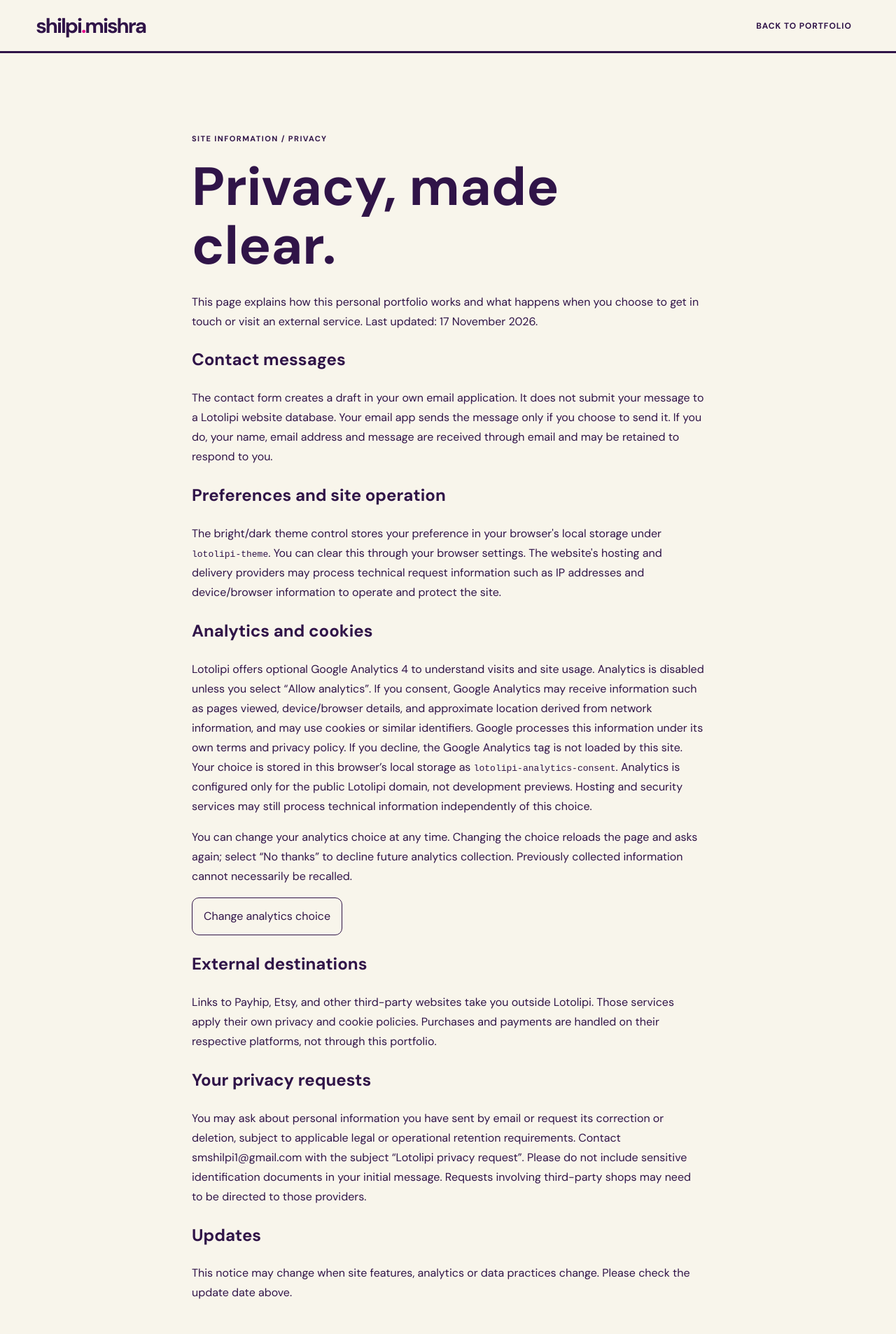
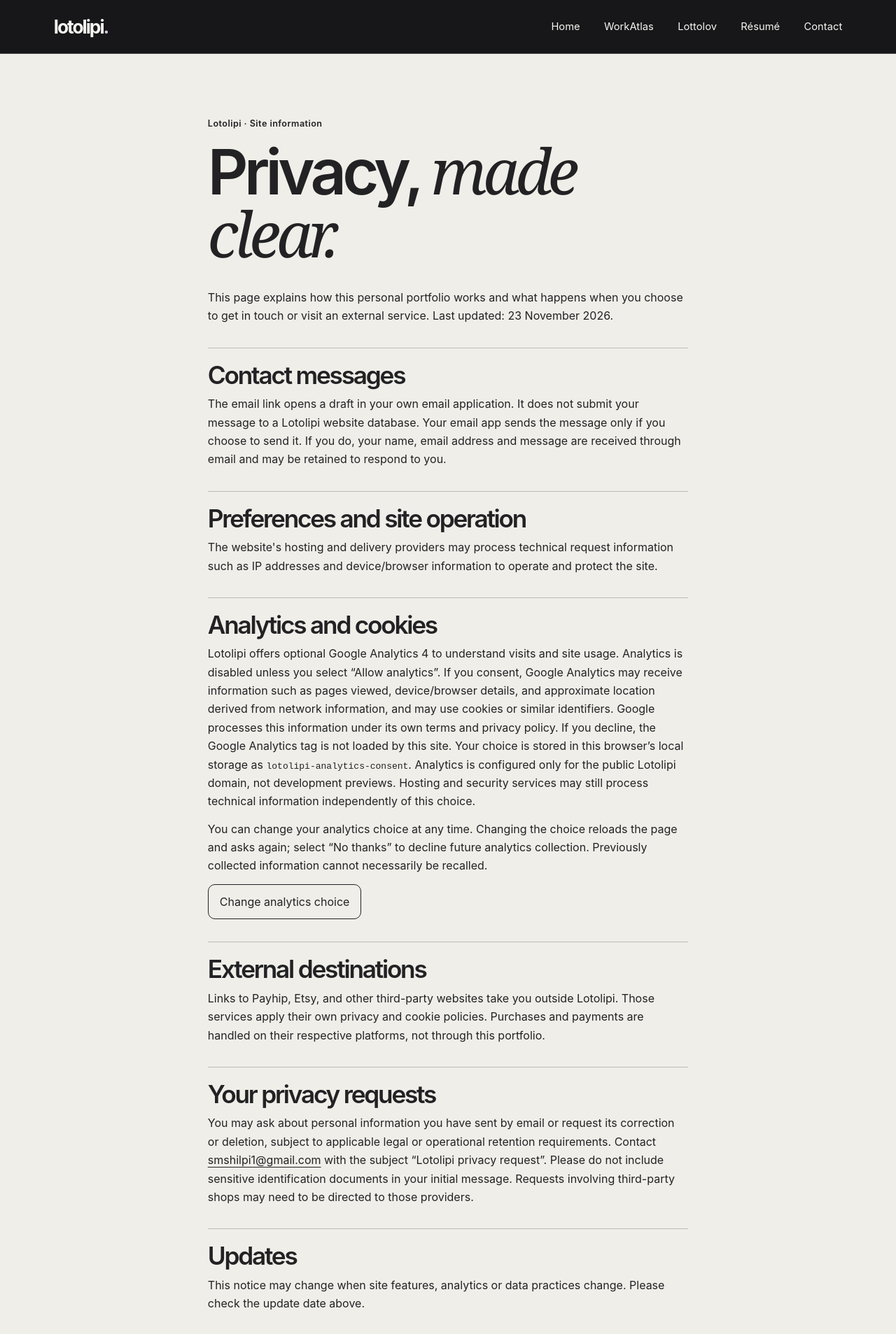
Before and after one commit to lotolipi/product-design-portfolio, a Next.js app: page /privacy in a window 1280 px wide. Shown: the top 1907 px of the page at 70% size. Built offline with nearby package versions, Linux system fonts and the light colour scheme.

Commit message:
Align portfolio sections and integrate privacy and copyright

```diff
--- a/app/privacy/page.tsx
+++ b/app/privacy/page.tsx
@@ -1,5 +1,5 @@
 import type { Metadata } from "next";
-import "../globals.css";
+
 import AnalyticsPreferenceReset from "../../components/analytics-preference-reset";
 
 export const metadata: Metadata = {
@@ -15,19 +15,16 @@ export const metadata: Metadata = {
 };
 
 export default function PrivacyPage() {
-  return <main id="main-content" tabIndex={-1} className="co-site" style={{minHeight:"100vh"}}>
-    <header className="nav co-nav">
-      <a href="/" className="brand">shilpi<span>.</span>mishra</a>
-      <nav aria-label="Privacy page navigation"><a href="/" className="co-nav-item">Back to portfolio</a></nav>
-    </header>
-    <article style={{maxWidth:780,margin:"0 auto",padding:"clamp(48px,8vw,110px) 24px",lineHeight:1.75}}>
-      <p className="co-kicker">SITE INFORMATION / PRIVACY</p>
-      <h1 style={{fontSize:"clamp(2.4rem,6vw,4.8rem)",lineHeight:1.1,margin:"16px 0 24px"}}>Privacy, made clear.</h1>
-      <p>This page explains how this personal portfolio works and what happens when you choose to get in touch or visit an external service. Last updated: 17 November 2026.</p>
+  return <><link rel="stylesheet" href="/assets/portfolio.css" />
+    <a className="skip" href="#main-content">Skip to content</a>
+    <header className="topbar"><div className="wrap"><a className="wordmark" href="/">lotolipi<span>.</span></a><nav aria-label="Main navigation"><a href="/">Home</a><a href="/work/workatlas">WorkAtlas</a><a href="/lottolov">Lottolov</a><a href="/resume">Résumé</a><a href="/#contact">Contact</a></nav></div></header>
+    <main className="privacy-page" id="main-content" tabIndex={-1}><article>
+      <p className="label">Lotolipi · Site information</p><h1>Privacy, <em>made clear.</em></h1>
+      <p>This page explains how this personal portfolio works and what happens when you choose to get in touch or visit an external service. Last updated: 23 November 2026.</p>
       <h2>Contact messages</h2>
-      <p>The contact form creates a draft in your own email application. It does not submit your message to a Lotolipi website database. Your email app sends the message only if you choose to send it. If you do, your name, email address and message are received through email and may be retained to respond to you.</p>
+      <p>The email link opens a draft in your own email application. It does not submit your message to a Lotolipi website database. Your email app sends the message only if you choose to send it. If you do, your name, email address and message are received through email and may be retained to respond to you.</p>
       <h2>Preferences and site operation</h2>
-      <p>The bright/dark theme control stores your preference in your browser&apos;s local storage under <code>lotolipi-theme</code>. You can clear this through your browser settings. The website&apos;s hosting and delivery providers may process technical request information such as IP addresses and device/browser information to operate and protect the site.</p>
+      <p>The website&apos;s hosting and delivery providers may process technical request information such as IP addresses and device/browser information to operate and protect the site.</p>
       <h2>Analytics and cookies</h2>
       <p>Lotolipi offers optional Google Analytics 4 to understand visits and site usage. Analytics is disabled unless you select “Allow analytics”. If you consent, Google Analytics may receive information such as pages viewed, device/browser details, and approximate location derived from network information, and may use cookies or similar identifiers. Google processes this information under its own terms and privacy policy. If you decline, the Google Analytics tag is not loaded by this site. Your choice is stored in this browser’s local storage as <code>lotolipi-analytics-consent</code>. Analytics is configured only for the public Lotolipi domain, not development previews. Hosting and security services may still process technical information independently of this choice.</p>
       <p>You can change your analytics choice at any time. Changing the choice reloads the page and asks again; select “No thanks” to decline future analytics collection. Previously collected information cannot necessarily be recalled.</p>
@@ -38,7 +35,6 @@ export default function PrivacyPage() {
       <p>You may ask about personal information you have sent by email or request its correction or deletion, subject to applicable legal or operational retention requirements. Contact <a href="mailto:smshilpi1@gmail.com?subject=Lotolipi%20privacy%20request">smshilpi1@gmail.com</a> with the subject “Lotolipi privacy request”. Please do not include sensitive identification documents in your initial message. Requests involving third-party shops may need to be directed to those providers.</p>
       <h2>Updates</h2>
       <p>This notice may change when site features, analytics or data practices change. Please check the update date above.</p>
-      <p style={{marginTop:40}}><a href="/">← Return to portfolio</a></p>
-    </article>
-  </main>;
+    </article></main>
+    <footer className="privacy-foot"><div className="wrap footer-end"><span>© 2026 Shilpi Mishra</span><a href="/">Back to portfolio</a></div></footer></>;
 }
--- a/public/assets/portfolio.css
+++ b/public/assets/portfolio.css
@@ -271,3 +271,26 @@ nav [aria-current=page]{text-decoration:underline;text-underline-offset:.3em}@me
 .footer{background:#f1dbd2 linear-gradient(90deg,rgba(250,242,235,.96) 0%,rgba(250,242,235,.91) 40%,rgba(250,242,235,.16) 85%);background-image:linear-gradient(90deg,rgba(250,242,235,.96) 0%,rgba(250,242,235,.91) 40%,rgba(250,242,235,.10) 85%),url('/assets/sunset.webp');background-size:cover;background-position:center 51%;color:#231d26}
 .footer-end .back-top{background:#f9f3ec;color:#231d26;border-radius:.3rem;padding:0 .7rem}
 @media(max-width:47rem){.hero.wrap{min-height:39rem;padding-top:3.4rem;padding-bottom:10rem}.hero .current-art{background-position:57% bottom}.hero::before{background:linear-gradient(to bottom,#f7f3efde 0%,#f7f3efdc 48%,#f7f3efa8 67%,transparent 85%)}.studio-page .route-hero{background-image:linear-gradient(90deg,#f5f6ebb8,#f5f6ebea 35%,#f5f6ebea 65%,#f5f6ebb8),url('/assets/floral.webp')}.footer{background-image:linear-gradient(90deg,#faf2ebed,#faf2ebd9 72%,#faf2eb70),url('/assets/sunset.webp')}}
+
+/* Keep the story, playable example and evidence on one editorial grid. */
+.work .walkthrough,.work .handoff-game,.work>.wrap>.notes{width:100%;max-width:68rem;margin-inline:auto}
+.work .walkthrough-copy{width:100%}
+.work .walkthrough h3,.work .walkthrough-copy p{margin-inline:auto}
+.work .walkthrough h3{max-width:19ch;text-wrap:balance}
+.work .walkthrough-copy p{max-width:49ch}
+.handoff-game p,.case-notes p,.walkthrough-copy p{font-size:clamp(1rem,1.25vw,1.15rem);line-height:1.6}
+.case-notes .notes figure{display:grid;gap:1rem}
+.case-notes .notes figure p{margin:0}
+.studio-page .studio-poster{width:100%;max-width:68rem;margin:clamp(1.5rem,4vw,4rem) auto}
+.studio-poster img{max-height:70vh;object-fit:contain}
+.shop-note{margin-top:1.2rem}
+.footer-end{flex-wrap:wrap;justify-content:flex-start;gap:.6rem 1.3rem}
+.footer-end .back-top{margin-left:auto}
+.footer-end>span,.footer-end>a{font-size:1rem;font-weight:600}
+.privacy-page{background:#efeee9;color:#222224;padding:clamp(3rem,7vw,7rem) var(--gutter)}
+.privacy-page article{max-width:68ch;margin:auto}
+.privacy-page h1{font-size:clamp(3rem,7vw,6.5rem);margin:.7rem 0 2rem;line-height:.97}
+.privacy-page h1 em{font-family:Georgia,serif;font-weight:400}
+.privacy-page h2{border-top:1px solid #bcbbb6;margin:2rem 0 .65rem;padding-top:1.3rem;font-size:clamp(1.5rem,3vw,2.2rem)}
+.privacy-page p{line-height:1.65;margin-bottom:.8rem;overflow-wrap:anywhere}
+.privacy-foot{padding:1.2rem 0}
```
Also changed, not shown: app/lottolov/portfolio.html.json (+1 -1 lines), app/portfolio.html.json (+1 -1 lines), app/resume/portfolio.html.json (+1 -1 lines), app/work/workatlas/portfolio.html.json (+1 -1 lines), next-env.d.ts.
